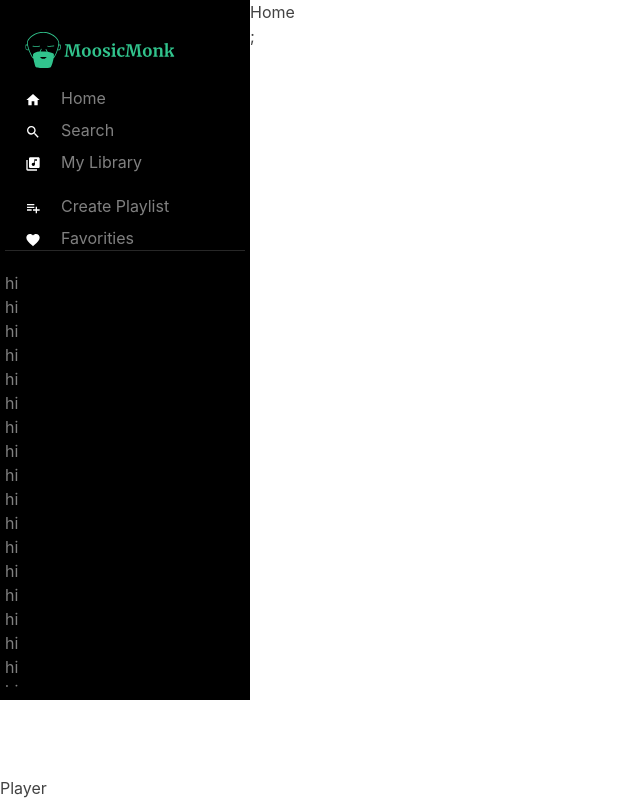
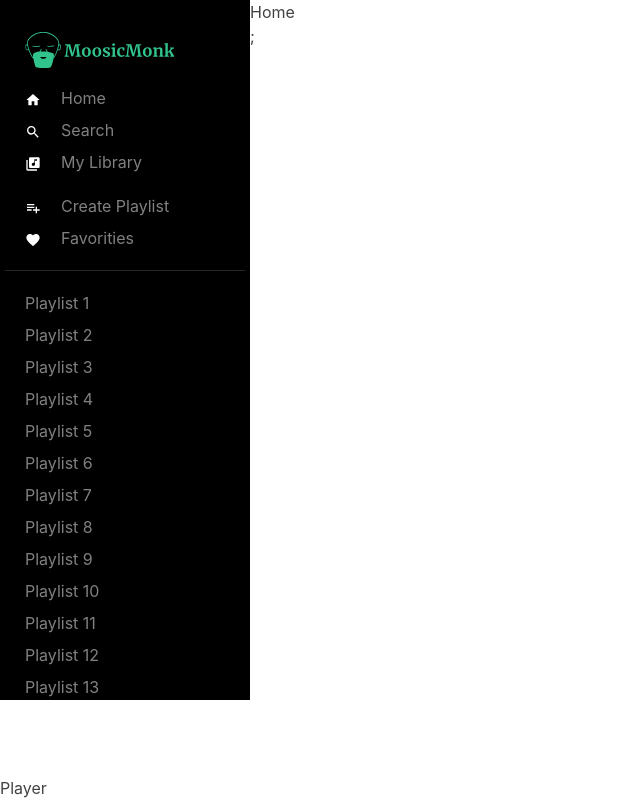
Before and after one commit to LomanFan-CodeJourney/musicApp, a Next.js app: page / in a window 1280 px wide. Shown: the whole page, without its empty margins (0-640 px from the left). Built offline with nearby package versions, Linux system fonts and the light colour scheme.

Commit message:
add playlists

```diff
--- a/components/sidebar.tsx
+++ b/components/sidebar.tsx
@@ -49,6 +49,8 @@ const musicMenu = [
     route: '/favorites',
   },
 ];
+
+const playlists = new Array(30).fill(1).map((_, i) => `Playlist ${i + 1}`);
 
 const Sidebar = () => {
   return (
@@ -103,11 +105,19 @@ const Sidebar = () => {
             ))}
           </List>
         </Box>
-        <Divider color="gray.800" />
+        <Divider color="gray.800" marginTop="20px"/>
         <Box height="66%" overflowY="auto" paddingY="20px">
-          {new Array(50).fill(1).map(() => (
-            <h1>hi</h1>
-          ))}
+          <List spacing={2}>
+            {playlists.map((playlist) => (
+              <ListItem paddingX="20px" key={playlist}>
+                <LinkBox>
+                  <NextLink href="/" passHref>
+                    <LinkOverlay>{playlist}</LinkOverlay>
+                  </NextLink>
+                </LinkBox>
+              </ListItem>
+            ))}
+          </List>
         </Box>
       </Box>
     </Box>
```
